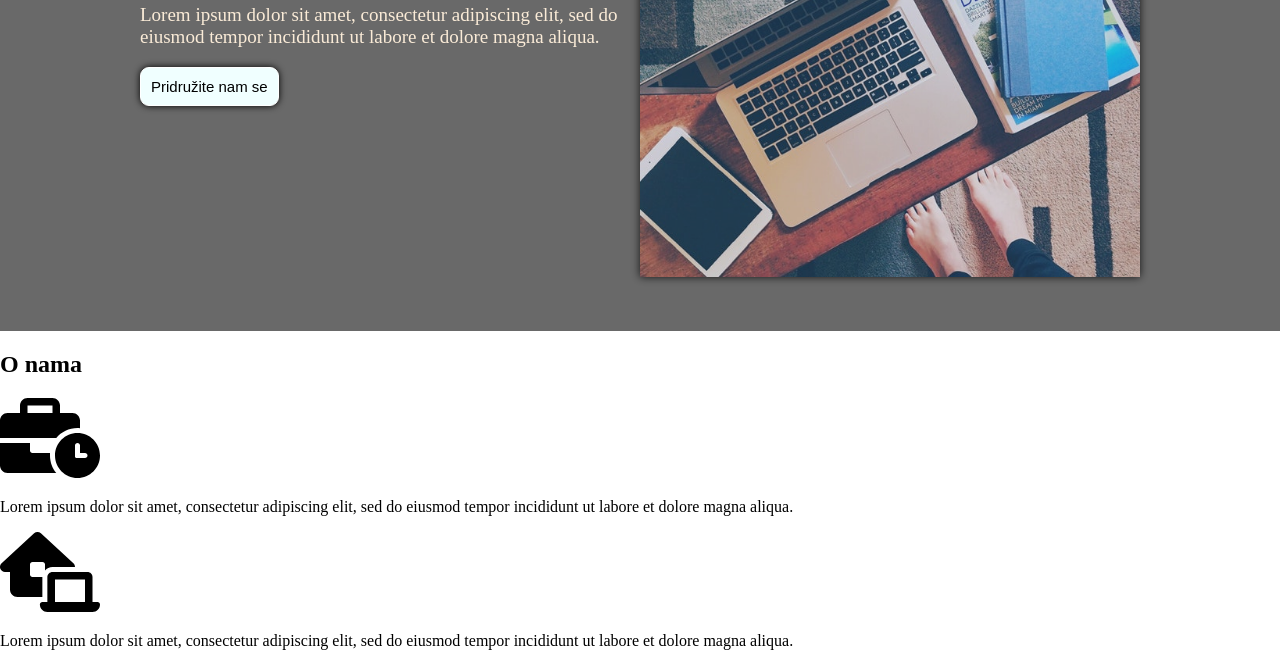
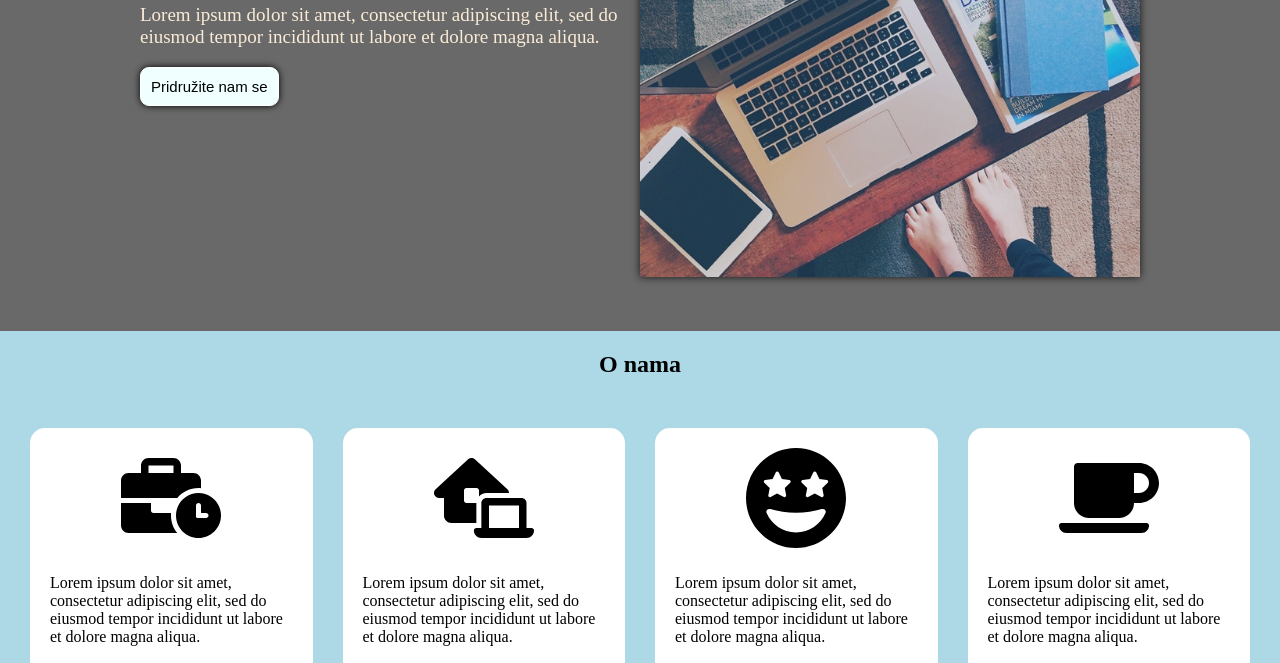
Before and after one commit to necaprogramer/practice-website, a plain HTML site: page index.html in a window 1280 px wide. Shown: the part 257-920 px from the top of the page. Drawn offline with Linux system fonts and the light colour scheme.

Commit message:
Stylize main information

```diff
--- a/css/style.css
+++ b/css/style.css
@@ -68,6 +68,36 @@ body{
     opacity: 80%;
 }
 
+.main-information{
+    background-color: lightblue;
+}
+
+.main-information > h2{
+    text-align: center;
+}
+
+.main-information > .card.layout{
+    display: flex;
+    gap: 30px;
+    padding: 30px;
+}
+
+.main-information > .card.layout > .card{
+    display: flex;
+    flex-direction: column;
+    max-width: 400px;
+    background-color: white;
+    padding: 20px;
+    border-radius: 15px;
+    gap: 10px;
+}
+
 .main-information > .card.layout > .card > .card-img{
+    display: flex;
+    flex: auto;
+    justify-content: center;
+}
+
+.main-information > .card.card.layout > .card > .card-img > img{
     max-width: 100px;
 }
```
